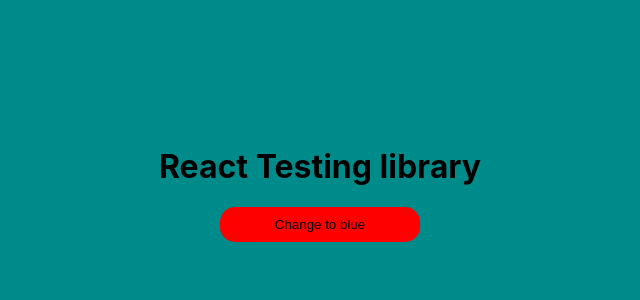
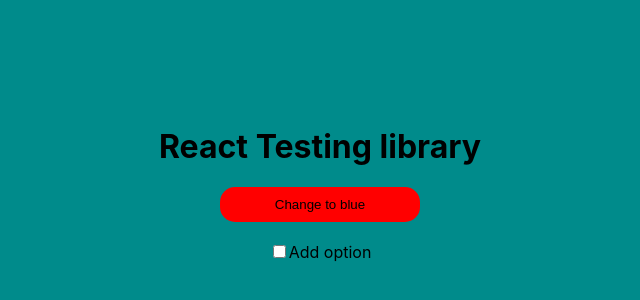
Before and after one commit to YuliyaMinsk/test-react-app, a React (Create React App) app: page / in a window 1280 px wide. Shown: the part 216-516 px from the top of the page, without its empty margins (320-960 px from the left). Built offline with nearby package versions, Linux system fonts and the light colour scheme.

Commit message:
feat: add new test for checkbox

```diff
--- a/src/App.js
+++ b/src/App.js
@@ -16,6 +16,10 @@
       <button className={`button ${buttonColor}`} onClick={changeColor}>
         Change to {newButtonColor}
       </button>
+      <div className="checkbox-container">
+        <input type="checkbox" />
+        Add option
+      </div>
     </div>
   );
 }
--- a/src/index.css
+++ b/src/index.css
@@ -1,4 +1,6 @@
-*, *:before, *:after {
+*,
+*:before,
+*:after {
   box-sizing: border-box;
 }
 
@@ -46,3 +48,7 @@
 .blue {
   background-color: blue;
 }
+
+.checkbox-container {
+  margin-top: 20px;
+}
```
Also changed, not shown: 1 other file (tests, documents, lock files or other folders).
